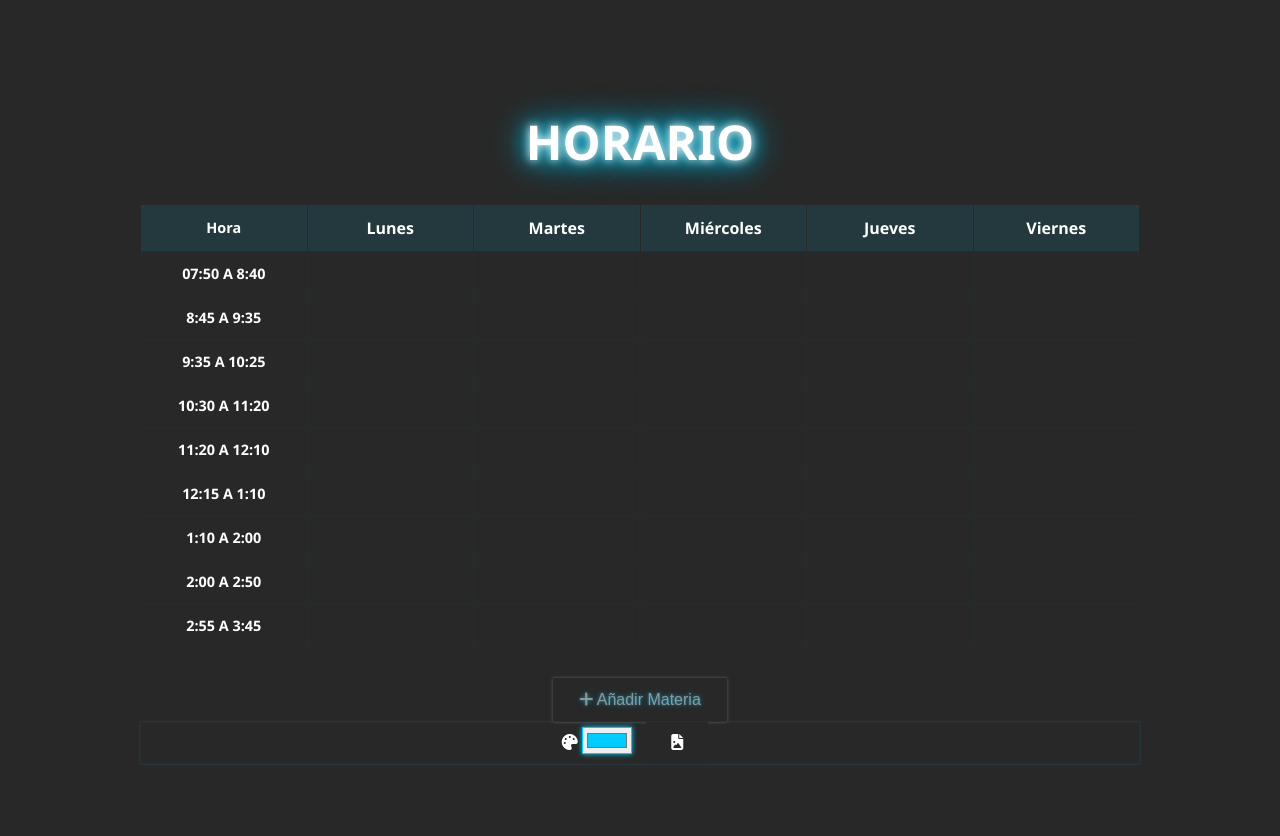
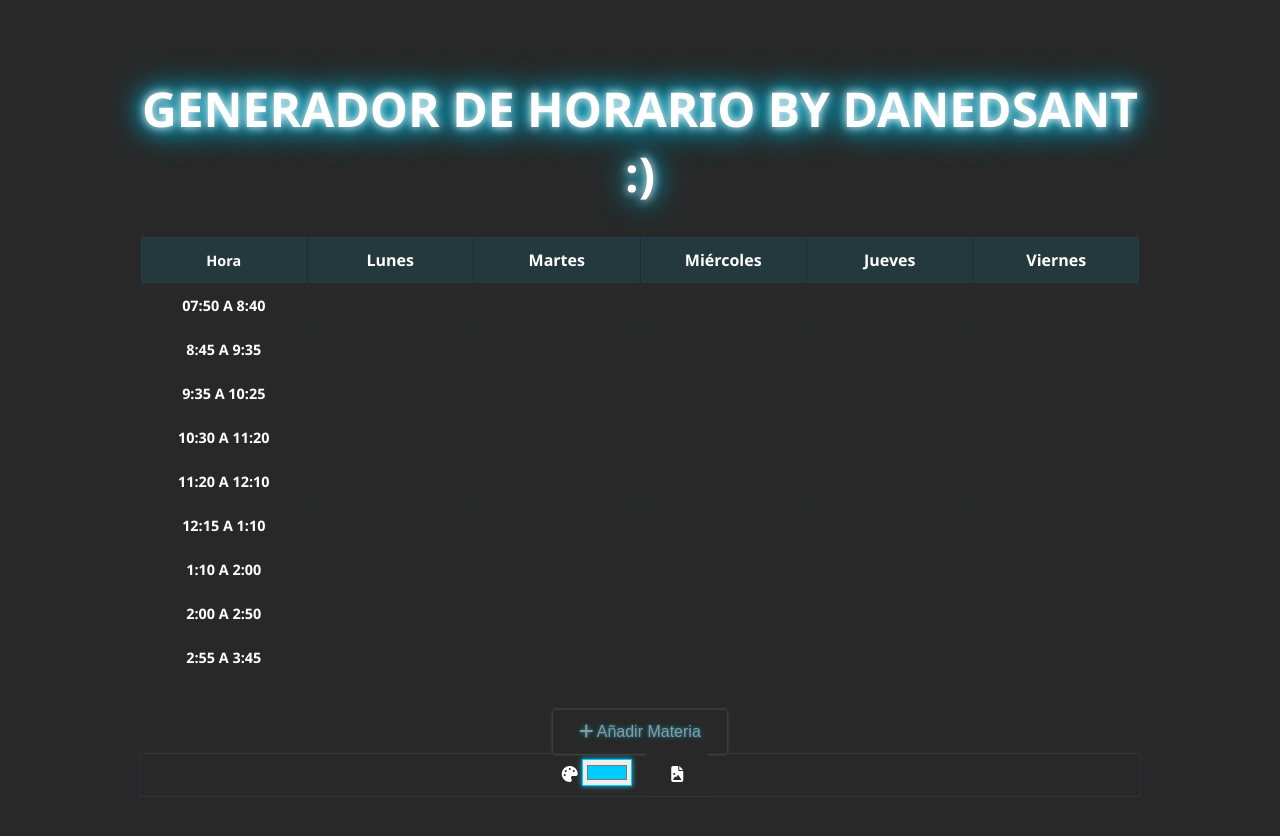
Before and after one commit to danedsant/Horario-Uneg, a plain HTML site: page index.html in a window 1280 px wide. Drawn offline with nearby package versions, Linux system fonts and the light colour scheme.

Commit message:
Update index.html

```diff
--- a/index.html
+++ b/index.html
@@ -9,7 +9,7 @@
     <link rel="stylesheet" href="style.css">
 </head>
 <body>
-    <div class="container" id="schedule-container"> <h1 class="neon-text title-neon">HORARIO</h1>
+    <div class="container" id="schedule-container"> <h1 class="neon-text title-neon">Generador de Horario         by danedsant :)</h1>
 
         <table id="schedule-table">
            <thead>
```
